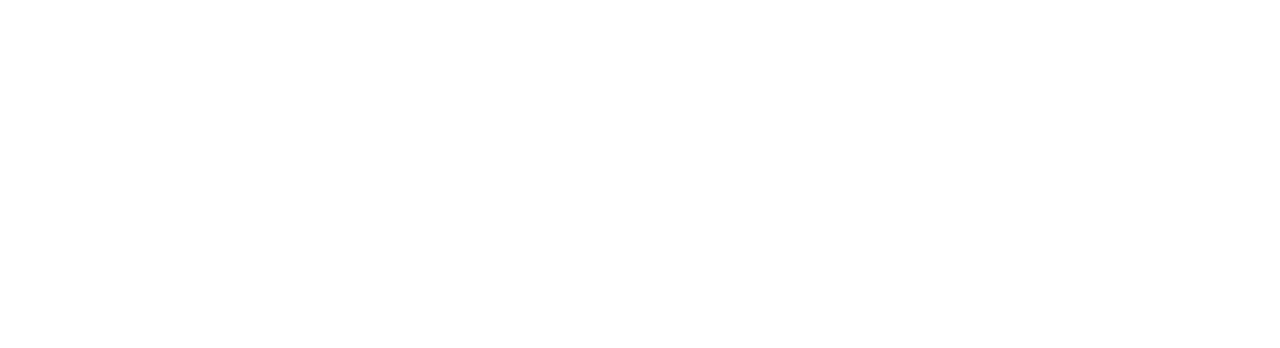
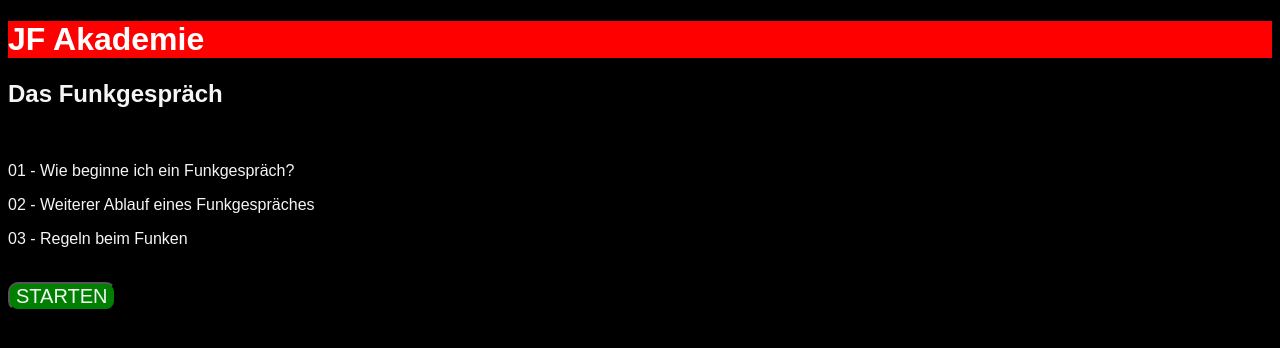
Before and after one commit to Maxel8/JF-Akademie, a plain HTML site: page funkgespräch/index.html in a window 1280 px wide. Drawn offline with Linux system fonts and the light colour scheme.

Commit message:
Syncronisierung mit VSC

```diff
--- a/funkgespräch/index.html
+++ b/funkgespräch/index.html
@@ -0,0 +1,45 @@
+<!DOCTYPE html>
+<html lang="de">
+<head>
+    <meta charset="UTF-8">
+    <meta name="viewport" content="width=device-width, initial-scale=1.0">
+    <title>JF Akademie</title>
+
+    <style>
+        body {
+            background-color: black;
+            color: whitesmoke;
+            font-family: Arial, Helvetica, sans-serif;
+        }
+
+    .title {
+    color: white;
+    background-color: red;
+    }
+
+
+    .start{
+        font-size: 20px;
+        border-radius: 10px;
+        background-color: green;
+    }
+    .start:hover{
+        background-color: red;
+    }
+    .link{
+        color: whitesmoke;
+        text-decoration: none;
+    }
+    </style>
+</head>
+<body>
+    <h1 class="title">JF Akademie</h1>
+    <h2>Das Funkgespräch</h2>
+    <br>
+    <p class="list">01 - Wie beginne ich ein Funkgespräch?</p>
+    <p class="list">02 - Weiterer Ablauf eines Funkgespräches</p>
+    <p class="list">03 - Regeln beim Funken</p>
+    <br>
+    <button class="start"><a class="link" href="01.html">STARTEN</a></button>
+</body>
+</html>
```
Also changed, not shown: index.html (+1 -0 lines).
